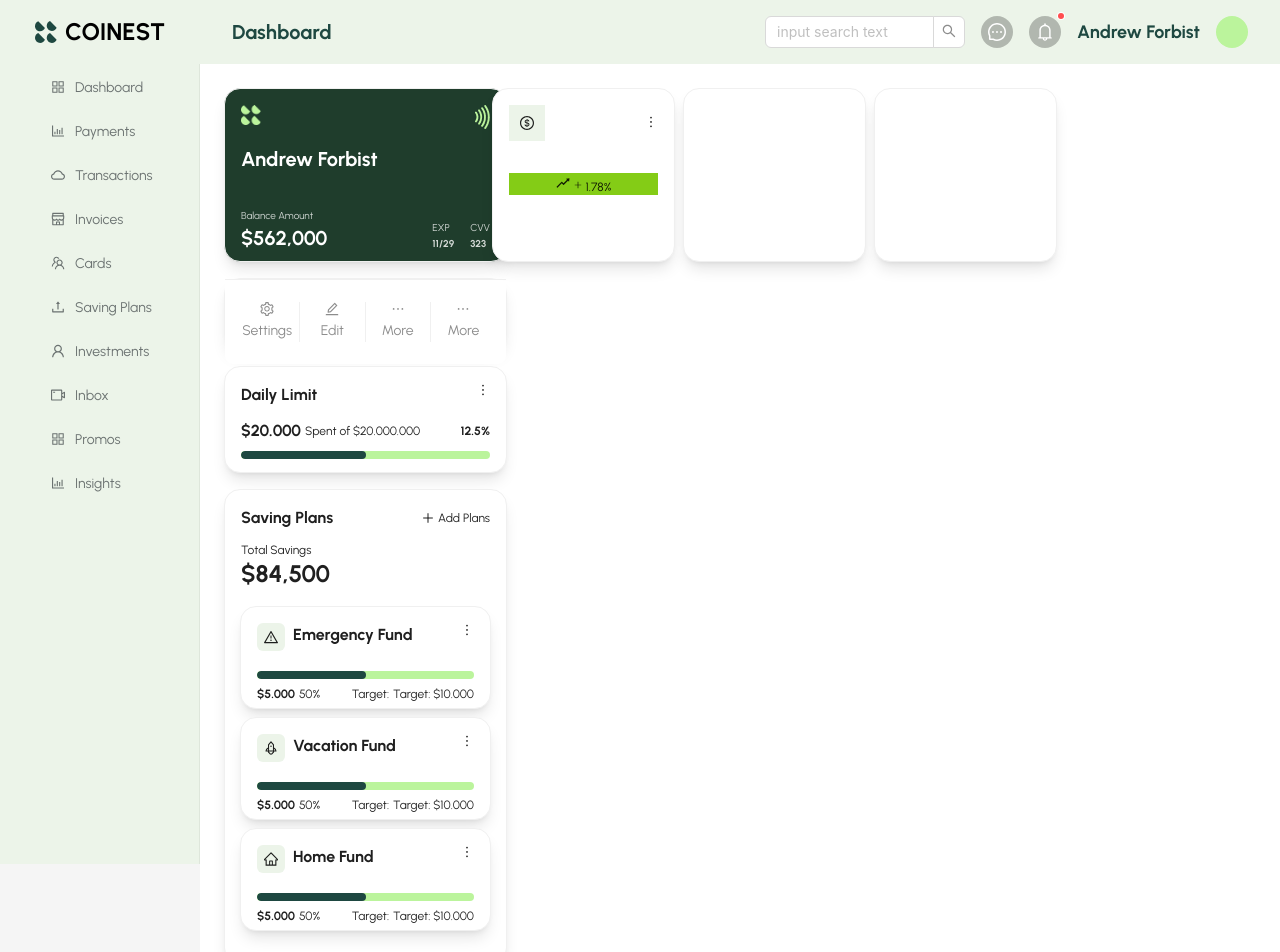
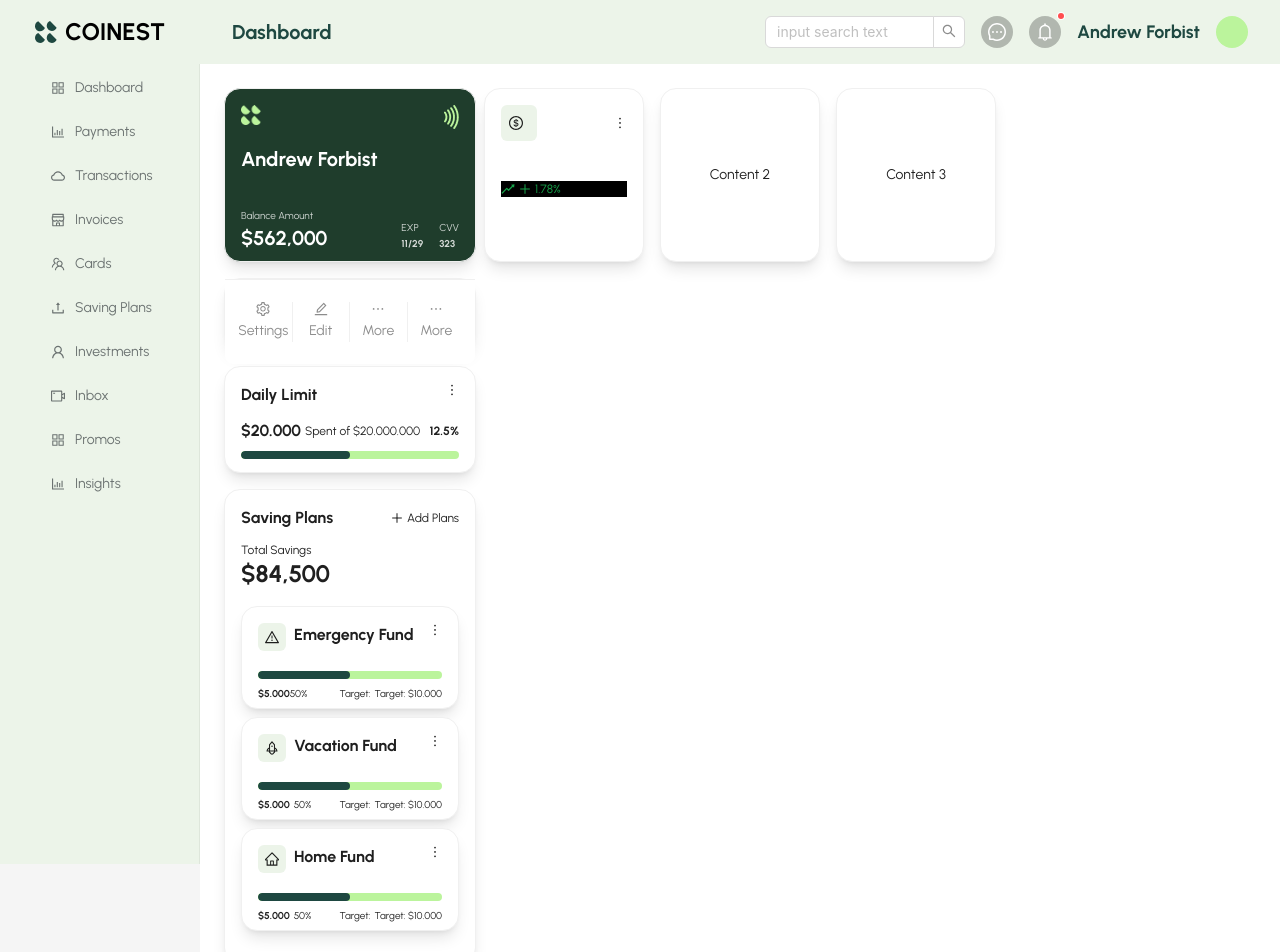
Before and after one commit to RyanGiggs77/ProjectReact, a React (Vite) app: page / in a window 1280 px wide. Shown: the top 952 px of the page. Built offline with nearby package versions, Linux system fonts and the light colour scheme; the HTML template or start-up script is replaced by a standard one.

Commit message:
memperbaiki masalah width component card

```diff
--- a/src/pages/Dashboard.jsx
+++ b/src/pages/Dashboard.jsx
@@ -6,9 +6,9 @@ import Namecard from '../reused/namecard';
 const Dashboard = () => {
 
     return (
-        <div className="grid grid-cols-12 gap-10">
+        <div className="grid grid-cols-12 gap-2">
             {/* Left Section */}
-            <div className="col-span-3 w-[283px] h-[888px]">
+            <div className="col-span-3  h-[888px]">
                 <Namecard
                     name="Andrew Forbist"
                     balance="$562,000"
@@ -93,7 +93,7 @@ const Dashboard = () => {
                             </div>
                             <div className="flex flex-col items-center mt-4 gap-2">
                                 <Card
-                                    className=' rounded-2xl shadow-lg h-[103px] w-[251px]'
+                                    className=' rounded-2xl shadow-lg h-[103px] w-full'
                                 >
                                     <div className="">
                                         <div className="flex justify-between items-start font-bold">
@@ -109,19 +109,19 @@ const Dashboard = () => {
                                         </div>
                                         <div className='flex justify-between items-center'>
                                             <div className='flex'>
-                                                <div className='text-xs font-bold mr-1'>$5.000</div>
-                                                <div className='text-xs'>50%</div>
+                                                <div className='text-[10px] font-bold '>$5.000</div>
+                                                <div className='text-[10px]'>50%</div>
                                             </div>
                                             <div className='flex'>
-                                                <div className='text-xs mr-1'>Target: </div>
-                                                <div className='text-xs'>Target: $10.000</div>
+                                                <div className='text-[10px] mr-1'>Target: </div>
+                                                <div className='text-[10px]'>Target: $10.000</div>
                                             </div>
                                         </div>
                                     </div>
 
                                 </Card>
                                 <Card
-                                    className=' rounded-2xl shadow-lg h-[103px] w-[251px]'
+                                    className=' rounded-2xl shadow-lg h-[103px] w-full'
                                 >
                                     <div className="">
                                         <div className="flex justify-between items-start font-bold">
@@ -137,19 +137,19 @@ const Dashboard = () => {
                                         </div>
                                         <div className='flex justify-between items-center'>
                                             <div className='flex'>
-                                                <div className='text-xs font-bold mr-1'>$5.000</div>
-                                                <div className='text-xs'>50%</div>
+                                                <div className='text-[10px] font-bold mr-1'>$5.000</div>
+                                                <div className='text-[10px]'>50%</div>
                                             </div>
                                             <div className='flex'>
-                                                <div className='text-xs mr-1'>Target: </div>
-                                                <div className='text-xs'>Target: $10.000</div>
+                                                <div className='text-[10px] mr-1'>Target: </div>
+                                                <div className='text-[10px]'>Target: $10.000</div>
                                             </div>
                                         </div>
                                     </div>
 
                                 </Card>
                                 <Card
-                                    className=' rounded-2xl shadow-lg h-[103px] w-[251px]'
+                                    className=' rounded-2xl shadow-lg h-[103px] w-full'
                                 >
                                     <div className="">
                                         <div className="flex justify-between items-start font-bold">
@@ -165,12 +165,12 @@ const Dashboard = () => {
                                         </div>
                                         <div className='flex justify-between items-center'>
                                             <div className='flex'>
-                                                <div className='text-xs font-bold mr-1'>$5.000</div>
-                                                <div className='text-xs'>50%</div>
+                                                <div className='text-[10px] font-bold mr-1'>$5.000</div>
+                                                <div className='text-[10px]'>50%</div>
                                             </div>
                                             <div className='flex'>
-                                                <div className='text-xs mr-1'>Target: </div>
-                                                <div className='text-xs'>Target: $10.000</div>
+                                                <div className='text-[10px] mr-1'>Target: </div>
+                                                <div className='text-[10px]'>Target: $10.000</div>
                                             </div>
                                         </div>
                                     </div>
@@ -189,38 +189,36 @@ const Dashboard = () => {
                     theme={{
                         components: {
                             Card: {
-                                bodyPadding: 16
+                                bodyPadding: 0
                             },
                         },
                     }}
                 >
-            <div className="col-span-6 w-[566px] h-[888px]">
-                <div className="gap-2 flex">
-                    <div className='col-span-2'>
-                        <Card className='rounded-2xl shadow-lg w-[183px] h-[174px]'>
+            {/* Center Section */}
+<div className="col-span-6 h-[888px]">
+    <div className="grid grid-cols-3 gap-4">
+        <Card className="rounded-2xl shadow-lg h-[174px] flex flex-col justify-between p-4">
             <div className="flex justify-between items-center">
-                                <div><DollarOutlined className='h-9 w-9 justify-center bg-[#ECF4E9] color-[#ffffff]' /></div>
-                                <div><MoreOutlined /></div>
+                <DollarOutlined className="h-9 w-9 bg-[#ECF4E9] p-2 rounded-md" />
+                <MoreOutlined />
             </div>
-                            <div className='mt-8 flex flex-row gap-1 items-end justify-center bg-lime-500'>
-                                <div><RiseOutlined /></div>
-                                <div><PlusOutlined className='text-[8px]' /></div>
-                                <div className='text-xs'>1.78%</div>
+            <div className="flex bg-[#000000] items-center gap-1 mt-10 text-green-600">
+                <RiseOutlined />
+                <PlusOutlined className="text-xs" />
+                <span className="text-xs">1.78%</span>
             </div>
         </Card>
-                    </div>
-                    <div className='col-span-2'>
-                        <Card className='rounded-2xl shadow-lg w-[183px] h-[174px]'>
 
+        <Card className="rounded-2xl shadow-lg h-[174px] p-4 flex flex-col justify-center items-center">
+            <span>Content 2</span>
         </Card>
-                    </div>
-                    <div className='col-span-2'>
-                        <Card className='rounded-2xl shadow-lg w-[183px] h-[174px]'>
 
+        <Card className="rounded-2xl shadow-lg h-[174px] p-4 flex flex-col justify-center items-center">
+            <span>Content 3</span>
         </Card>
     </div>
 </div>
-            </div>
+
             </ConfigProvider>
 
         </div>
```
Lines whose indentation alone changed are shown as unchanged.
